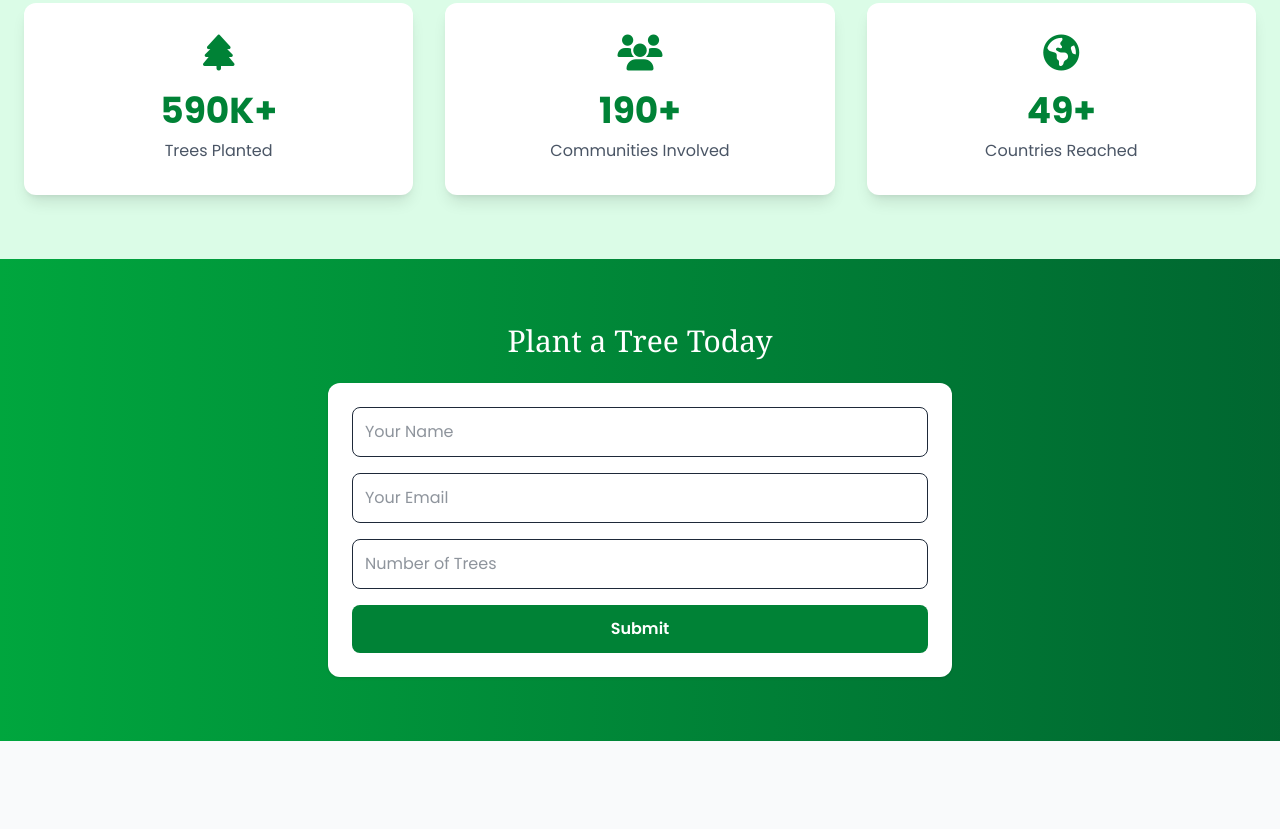
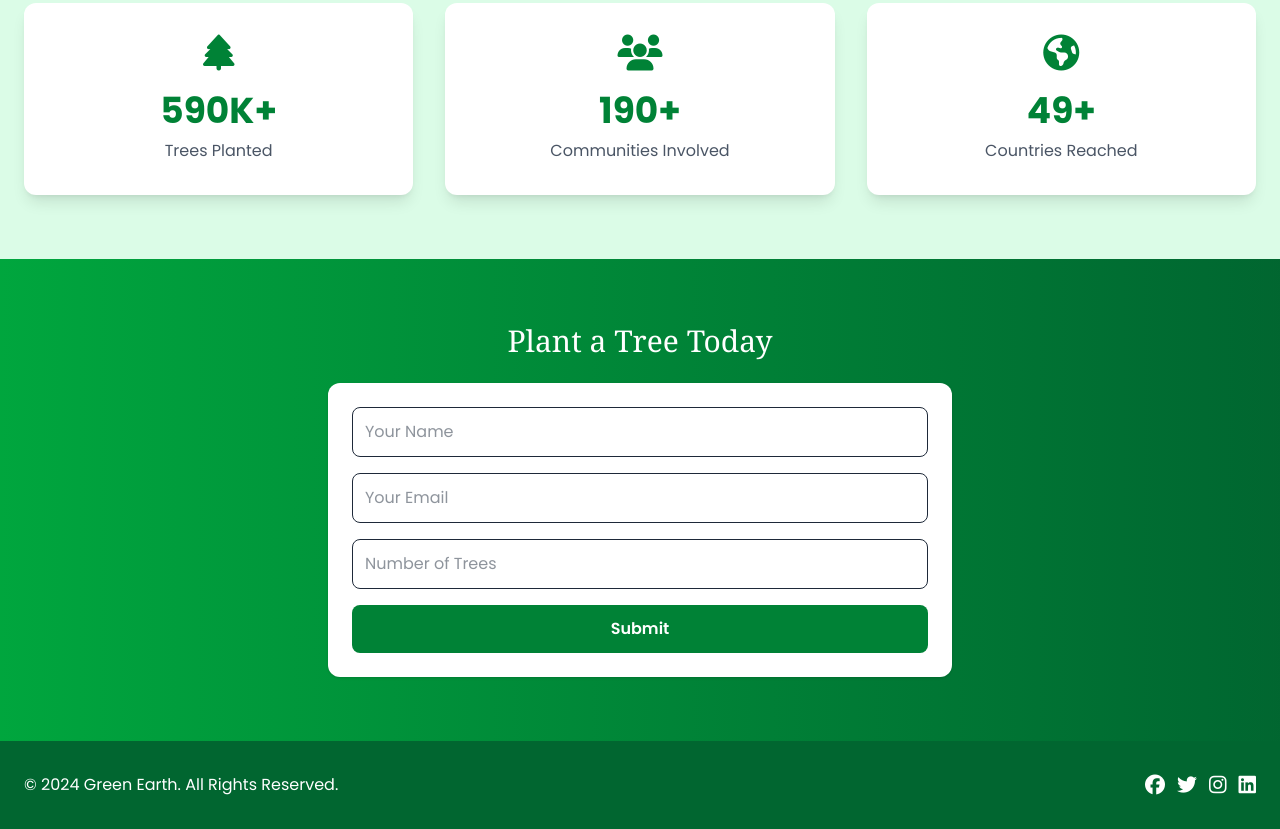
Before and after one commit to armani990/assignment-06, a plain HTML site: page index.html in a window 1280 px wide. Shown: the part 1818-2647 px from the top of the page. Before the commit the page ends 2559 px from the top, so only its background shows below. Drawn offline with nearby package versions, Linux system fonts and the light colour scheme.

Commit message:
modal and footer section add

```diff
--- a/index.html
+++ b/index.html
@@ -250,3 +250,37 @@
                 to Checkout</button>
         </div>
     </div>
+
+     <!-- Plant Details Modal -->
+    <div id="plantModal" class="fixed inset-0 bg-black bg-opacity-50 hidden z-50 items-center justify-center">
+        <div class="bg-white rounded-xl shadow-lg max-w-lg w-full p-6 relative">
+            <button id="closeModal" class="absolute top-3 right-3 text-gray-500 text-xl font-bold">&times;</button>
+            <img id="modalImage" src="" alt="Plant Image" class="w-full h-64 object-cover rounded-lg mb-4">
+            <h3 id="modalName" class="text-xl font-semibold text-green-700 mb-2"></h3>
+            <p id="modalDescription" class="text-gray-700"></p>
+        </div>
+    </div>
+
+    <!-- Footer -->
+    <footer class="bg-green-800 text-white py-8">
+        <div class="max-w-7xl mx-auto px-6 flex flex-col md:flex-row items-center justify-between">
+            <div class="text-center md:text-left mb-4 md:mb-0">
+                <p>&copy; 2024 Green Earth. All Rights Reserved.</p>
+            </div>
+            <div class="flex flex-col md:flex-row items-center gap-3">
+                <a href="#" class="text-white hover:text-blue-600 transition-colors"><i
+                        class="fab fa-facebook fa-lg"></i></a>
+                <a href="#" class="text-white hover:text-blue-400 transition-colors"><i
+                        class="fab fa-twitter fa-lg"></i></a>
+                <a href="#" class="text-white hover:text-pink-500 transition-colors"><i
+                        class="fab fa-instagram fa-lg"></i></a>
+                <a href="#" class="text-white hover:text-blue-700 transition-colors"><i
+                        class="fab fa-linkedin fa-lg"></i></a>
+            </div>
+        </div>
+    </footer>
+
+    <script src="./script.js"></script>
+</body>
+
+</html>
```
